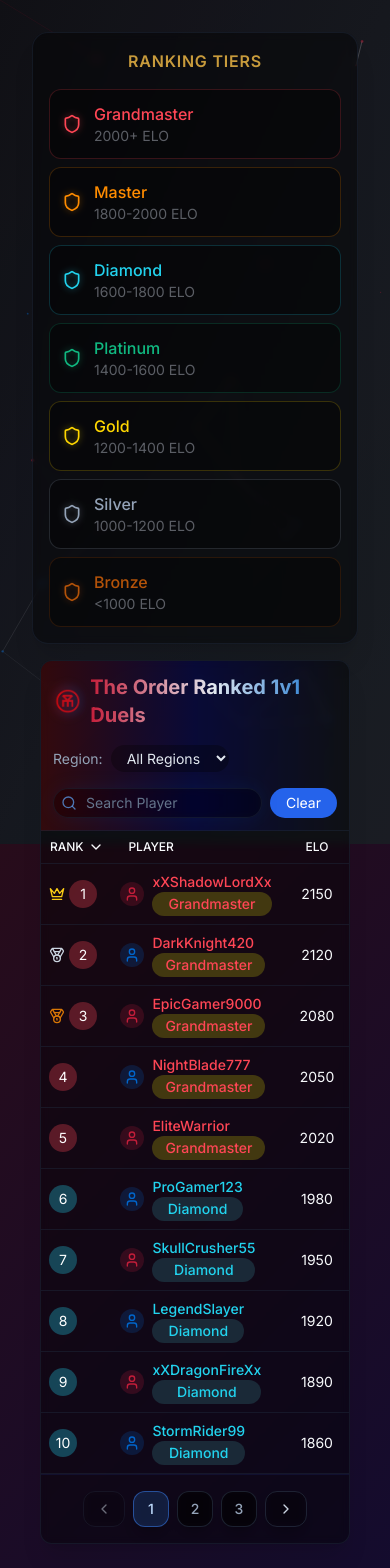
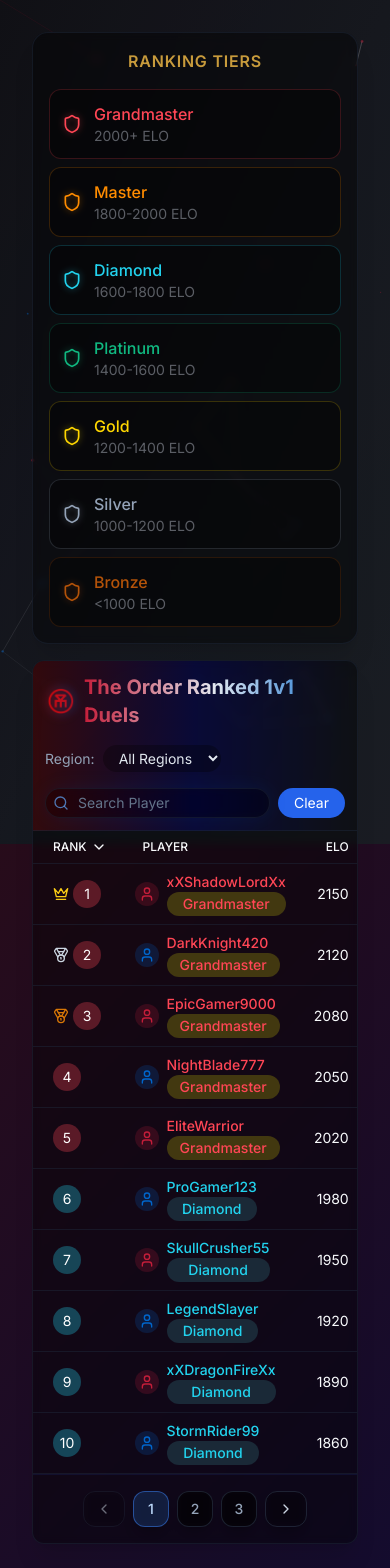
Before and after one commit to iGotYourBackMr/chiv-leaderboard, a Next.js app: page / in a window 390 px wide. Shown: the top 1568 px of the page. Built offline with nearby package versions, Linux system fonts and the light colour scheme.

Commit message:
fix: improve mobile layout width and edge spacing

```diff
--- a/components/chivalry-leaderboard.tsx
+++ b/components/chivalry-leaderboard.tsx
@@ -318,7 +318,7 @@ export default function LeaderboardComponent({
 
           {/* Leaderboard - Visible on all screen sizes */}
           <div className="flex-grow">
-            <div className="glass-container relative overflow-x-hidden sm:overflow-x-auto">
+            <div className="glass-container relative overflow-x-hidden sm:overflow-x-auto mx-0 lg:mx-0 md:p-0">
               <div className="p-3 sm:p-6 border-b border-slate-800/50 leaderboard-header">
                 <div className="flex flex-col sm:flex-row sm:items-center sm:justify-between mb-4 sm:mb-6">
                   <div className="flex items-center space-x-2 sm:space-x-4">
@@ -374,7 +374,7 @@ export default function LeaderboardComponent({
                   <thead>
                     <tr className="table-header border-b border-slate-800/50">
                       <th className="w-[15%] sm:w-[10%] p-2 sm:p-4 font-medium">
-                        <div className="flex items-center justify-center sm:justify-start">
+                        <div className="flex items-center justify-start px-3 sm:px-0 sm:justify-start">
                           RANK {getSortIcon('rank')}
                         </div>
                       </th>
@@ -389,7 +389,7 @@ export default function LeaderboardComponent({
                         </div>
                       </th>
                       <th className="w-[20%] sm:w-[15%] p-2 sm:p-4 font-medium text-center">
-                        <div className="flex items-center justify-center">
+                        <div className="flex items-center justify-end px-3 sm:px-0 sm:justify-center">
                           ELO {getSortIcon('elo')}
                         </div>
                       </th>
@@ -429,7 +429,7 @@ export default function LeaderboardComponent({
                         }}
                       >
                         <td className="p-2 sm:p-4">
-                          <div className="flex items-center space-x-1 sm:space-x-2">
+                          <div className="flex items-center space-x-1 sm:space-x-2 px-3 sm:px-0">
                             {getRankIcon(player.rank)}
                             <div className={`w-7 h-7 rounded-full flex items-center justify-center ${
                               player.rankTier === 'Grandmaster' ? 'bg-[#FF4655]/30' :  // Translucent Red
@@ -466,8 +466,10 @@ export default function LeaderboardComponent({
                             {player.region}
                           </span>
                         </td>
-                        <td className="p-2 sm:p-4 text-center">
-                          <span className="text-sm sm:text-base">{player.elo}</span>
+                        <td className="p-2 sm:p-4">
+                          <div className="flex items-center justify-end px-3 sm:px-0 sm:justify-center">
+                            <span className="text-sm sm:text-base">{player.elo}</span>
+                          </div>
                         </td>
                         <td className="hidden sm:table-cell p-4 text-center">{player.wins}</td>
                         <td className="hidden sm:table-cell p-4 text-center">{player.losses}</td>
```
